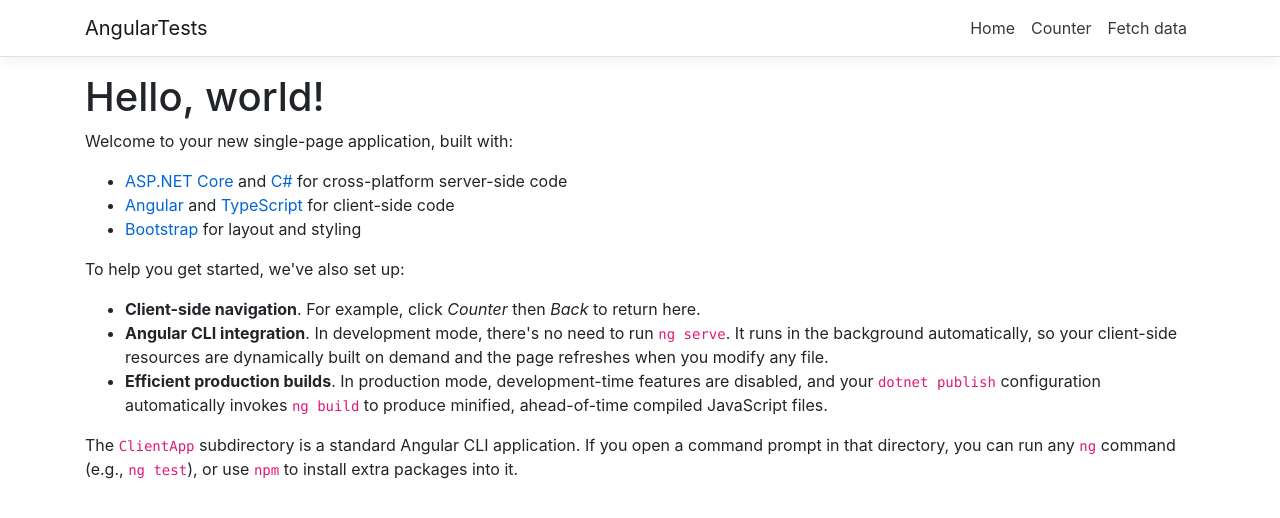
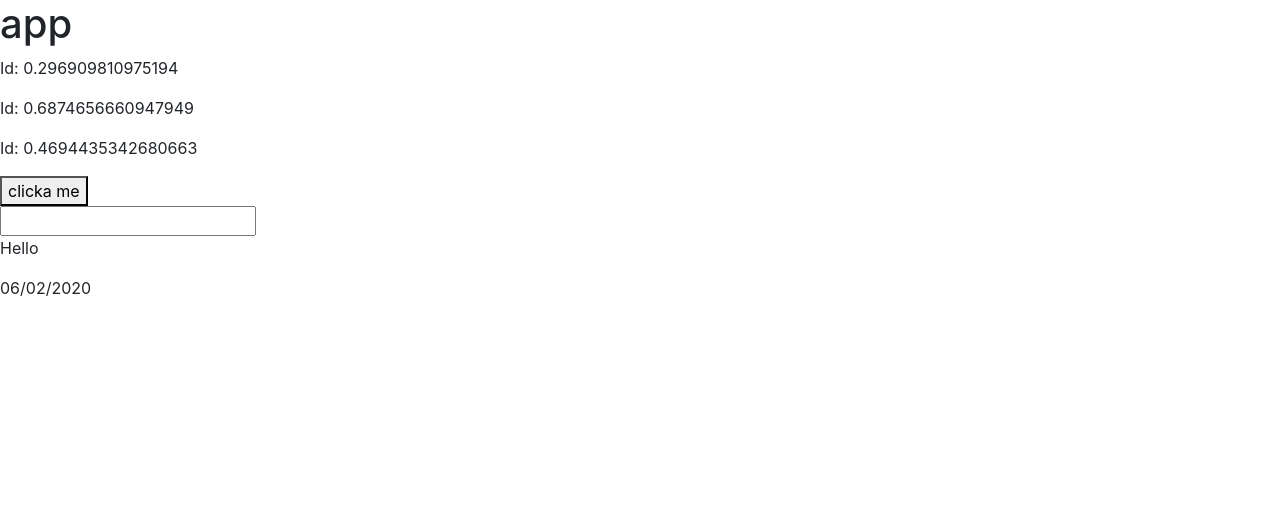
Before and after one commit to Rixikso/Azure, an Angular app in the folder AngularTests/ClientApp/: page / in a window 1280 px wide. Shown: the top 518 px of the page. Built offline with nearby package versions, Linux system fonts and the light colour scheme.

Commit message:
Added: ngIf

```diff
--- a/AngularTests/ClientApp/src/app/app.component.html
+++ b/AngularTests/ClientApp/src/app/app.component.html
@@ -1,13 +1,13 @@
-<body>
+<!-- <body>
   <app-nav-menu></app-nav-menu>
   <div class="container">
     <router-outlet></router-outlet>
   </div>
-</body>
+</body> -->
 
-<!-- <div>
+<div>
   <h1>
     {{ title }}
   </h1>
   <app-user-list></app-user-list>
-</div> -->
+</div>
--- a/AngularTests/ClientApp/src/app/components/user-list/user-list.component.html
+++ b/AngularTests/ClientApp/src/app/components/user-list/user-list.component.html
@@ -2,8 +2,22 @@
     <app-user></app-user>
 </div>
 
-<button (click)="warnUser()">
+<button (click)="toggleWarning()">
     clicka me
 </button>
-<input type="text" [(ngModel)]="inputValue" style="display: block;">
-<p>Hello {{inputValue}}</p>
+
+<p *ngIf="toggleBoy">
+    Yo
+</p>
+
+<input type="number" [(ngModel)]="inputValue" style="display: block;">
+<p>Hello {{ inputValue | number:'1.2-2' }}</p>
+<p>{{ today | date: 'dd/MM/yyyy' }}</p>
+
+<!-- <div *ngIf="customers$ | async as customers">
+    <div *ngFor="let customer of customers">
+        <span>
+            {{ customer.firstName }}
+        </span>
+    </div>
+</div> -->
--- a/AngularTests/ClientApp/src/app/components/user-list/user-list.component.ts
+++ b/AngularTests/ClientApp/src/app/components/user-list/user-list.component.ts
@@ -7,14 +7,16 @@
 })
 export class UserListComponent implements OnInit {
   public inputValue: string = '';
+  public today: Date = new Date();
+  public toggleBoy = false;
 
   constructor() { }
 
   ngOnInit() {
   }
 
-  public warnUser() {
-    alert('Yo');
+  public toggleWarning() {
+    this.toggleBoy = !this.toggleBoy;
   }
 
 }
--- /dev/null
+++ b/AngularTests/ClientApp/src/app/types/customer.ts
@@ -0,0 +1,3 @@
+export interface Customer {
+    firstName: string
+}
```
Also changed, not shown: 1 other file (tests, documents, lock files or other folders).
